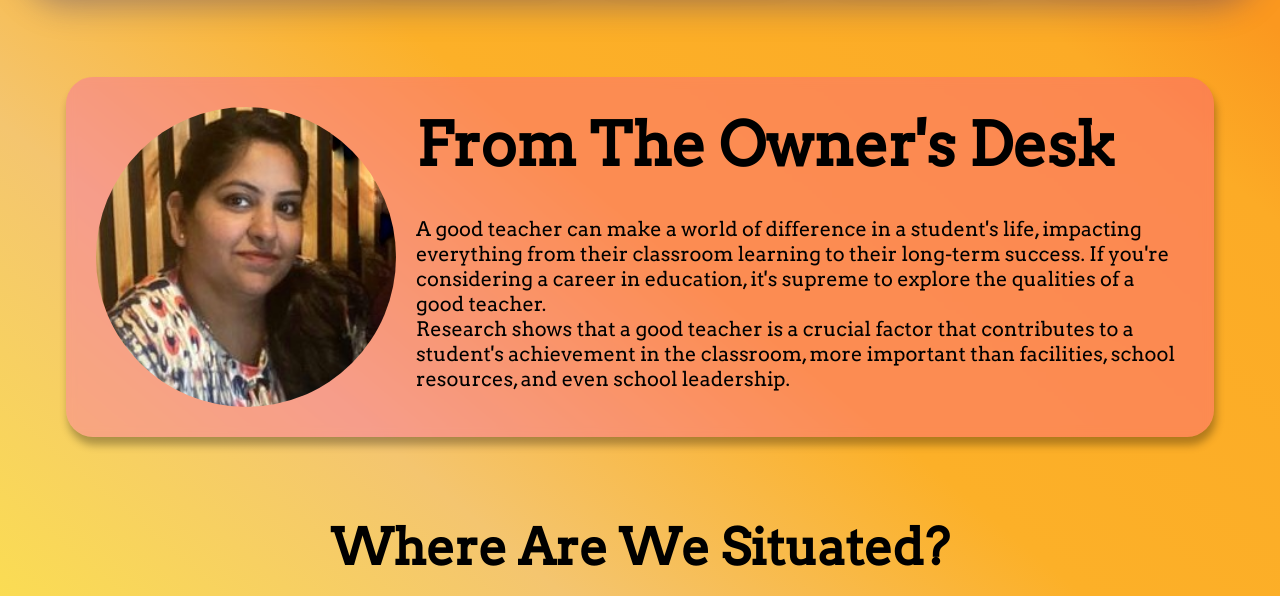
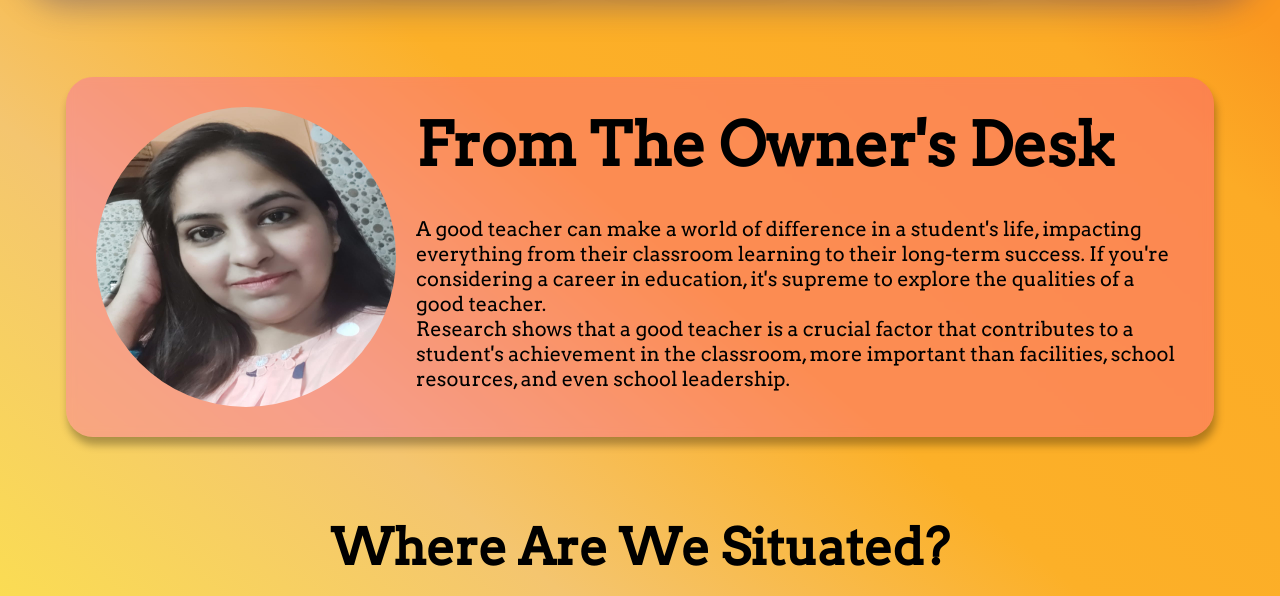
Before and after one commit to TheGEN1U5/ShikshaTuition, a plain HTML site: page about.html in a window 1280 px wide. Shown: the part 164-760 px from the top of the page. Drawn offline with Linux system fonts and the light colour scheme; grey boxes are pictures that could not be loaded; a web font is replaced by a local one.

Commit message:
Change owner's picture

```diff
--- a/about.html
+++ b/about.html
@@ -79,7 +79,7 @@
     <main>
         <section class="from-owner">
             <div class="image">
-                <img src="images/IMG-20210724-WA0022-01.jpeg" alt="Owner's Image">
+                <img src="images/IMG-20210724-WA0024.jpg" alt="Owner's Image">
             </div>
             <div class="section-title">
                 From The Owner's Desk
```
